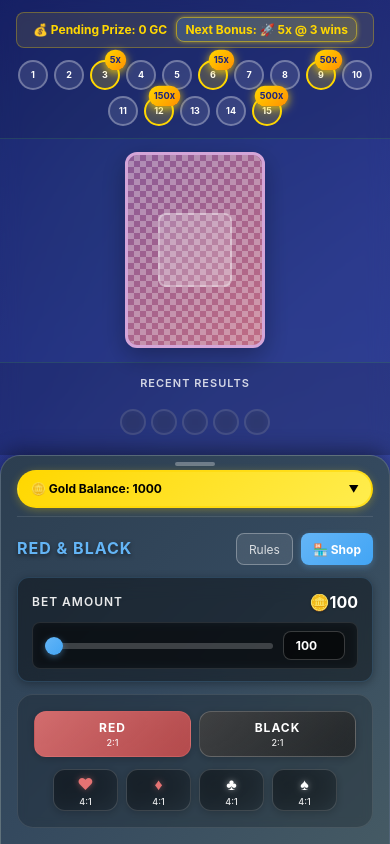
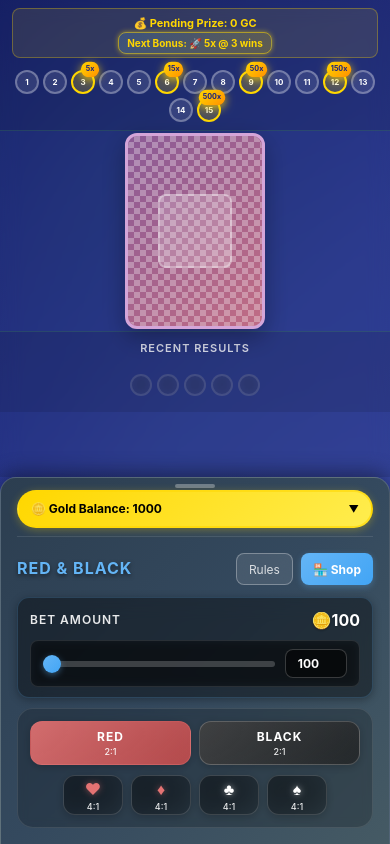
Before and after one commit to Boyiiiii/red-black, a React (Vite) app: page / in a window 390 px wide. Built offline with nearby package versions, Linux system fonts and the light colour scheme.

Commit message:
Update vertical version

```diff
--- a/src/App.css
+++ b/src/App.css
@@ -76,10 +76,10 @@
   }
 }
 
-/* Show rotation prompt only on mobile portrait */
+/* Hide rotation prompt - support both orientations */
 @media (max-width: 1023px) and (orientation: portrait) {
   .rotate-prompt-overlay {
-    display: flex;
+    display: none;
   }
 }
 
--- a/src/components/TwoSectionLayout.css
+++ b/src/components/TwoSectionLayout.css
@@ -1356,7 +1356,7 @@
   box-shadow: 0 6px 20px rgba(100, 181, 246, 0.5);
 }
 
-/* Mobile Responsive */
+/* Mobile Responsive - Both Portrait and Landscape */
 @media (max-width: 1023px) {
   .app {
     min-height: 100vh;
@@ -1371,6 +1371,7 @@
     bottom: 0;
     overflow: hidden;
     box-sizing: border-box;
+    flex-direction: column; /* Ensure column layout for mobile */
   }
 
   /* Ensure proper modal z-index stacking */
@@ -1502,6 +1503,123 @@
   .game-title-section {
     margin-bottom: 10px;
     padding-bottom: 8px;
+  }
+}
+
+/* Mobile Portrait Specific Optimizations */
+@media (max-width: 1023px) and (orientation: portrait) {
+  .game-display-section {
+    flex: 1;
+    min-height: 0;
+    overflow-y: auto;
+  }
+
+  .betting-action-section {
+    flex-shrink: 0;
+    height: auto;
+    max-height: none;
+    position: relative;
+    overflow-y: visible;
+  }
+
+  .progress-display {
+    padding: 8px 12px;
+  }
+
+  .footprint-display {
+    max-width: 100%;
+  }
+
+  .footprint-trail {
+    gap: 4px;
+    max-width: 100%;
+  }
+
+  .footprint {
+    width: 24px;
+    height: 24px;
+  }
+
+  .footprint-number {
+    font-size: 8px;
+  }
+
+  .bonus-multiplier {
+    font-size: 7px;
+    padding: 2px 4px;
+    top: -10px;
+    right: -6px;
+  }
+
+  .card-display {
+    padding: 12px;
+    min-height: 140px;
+    max-height: 200px;
+  }
+
+  .history-display {
+    padding: 8px 12px;
+  }
+
+  .history-dot {
+    width: 22px;
+    height: 22px;
+    font-size: 10px;
+  }
+
+  .betting-action-section {
+    padding: 12px;
+    border-radius: 16px 16px 0 0;
+  }
+
+  .bet-amount-section {
+    padding: 10px 12px;
+    margin-bottom: 10px;
+  }
+
+  .betting-panel {
+    padding: 12px;
+    gap: 10px;
+  }
+
+  .bet-btn {
+    height: 44px;
+  }
+
+  .suit-btn {
+    height: 40px;
+    max-width: 60px;
+  }
+
+  .pending-prize-info {
+    font-size: 11px;
+  }
+
+  .bonus-info {
+    font-size: 10px;
+  }
+
+  .footprint-header {
+    padding: 6px 12px;
+    flex-direction: column;
+    gap: 4px;
+    text-align: center;
+  }
+
+  .cashout-info {
+    gap: 6px;
+    justify-content: center;
+    flex-wrap: wrap;
+  }
+
+  .cashout-button-small {
+    font-size: 9px;
+    padding: 3px 6px;
+  }
+
+  .cashout-timer-small {
+    font-size: 10px;
+    padding: 2px 4px;
   }
 }
 
```
